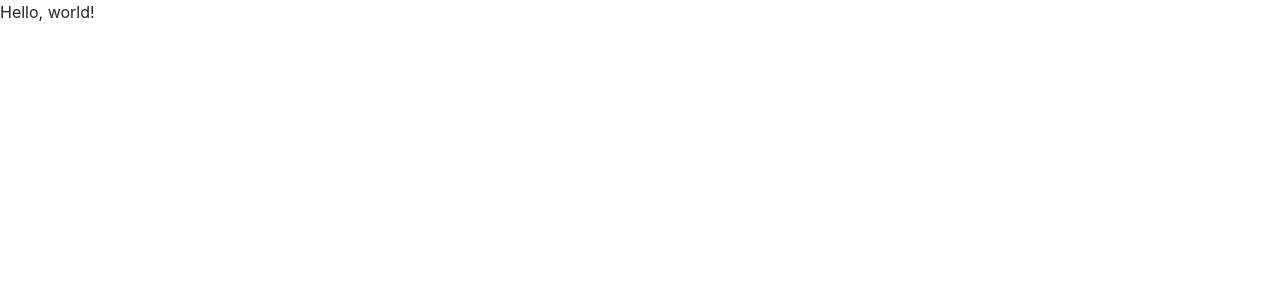
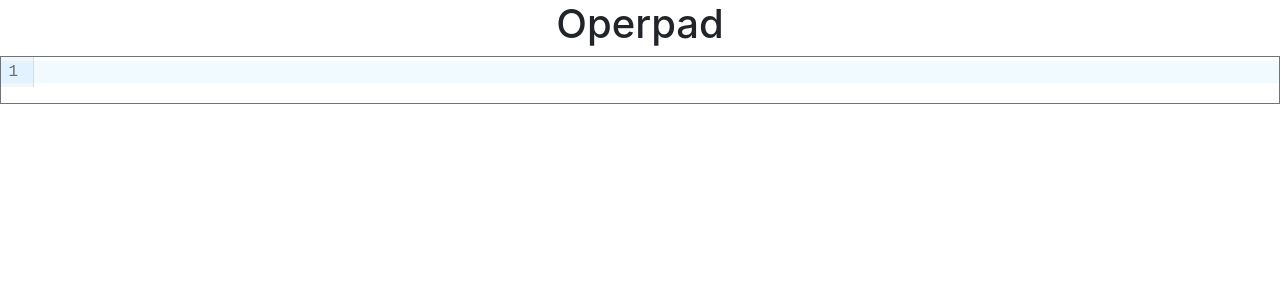
Before and after one commit to vaziliybober/operpad, a React app: page / in a window 1280 px wide. Shown: the top 300 px of the page. Built offline with nearby package versions, Linux system fonts and the light colour scheme; the HTML template or start-up script is replaced by a standard one.

Commit message:
add editor

```diff
--- a/package.json
+++ b/package.json
@@ -30,9 +30,11 @@
   "homepage": "https://github.com/vaziliybober/operpad#readme",
   "dependencies": {
     "@reduxjs/toolkit": "^1.5.0",
+    "@uiw/react-codemirror": "^3.0.6",
     "axios": "^0.21.0",
     "bootstrap": "^4.5.3",
     "classnames": "^2.2.6",
+    "codemirror": "^5.61.0",
     "core-js": "^3.8.0",
     "cssnano": "^4.1.10",
     "debug": "^4.3.1",
--- a/src/components/App.jsx
+++ b/src/components/App.jsx
@@ -1,5 +1,13 @@
 import React from 'react';
+import CodeMirror from '@uiw/react-codemirror';
 
-const App = () => <div>Hello, world!</div>;
+const App = () => (
+  <>
+    <h1 className="text-center">Operpad</h1>
+    <div className="h-50 pb-3 border border-secondary">
+      <CodeMirror />
+    </div>
+  </>
+);
 
 export default App;
--- a/webpack.config.babel.js
+++ b/webpack.config.babel.js
@@ -11,7 +11,7 @@ module.exports = {
     gon: 'gon',
   },
   resolve: {
-    extensions: ['.js', '.jsx'],
+    extensions: ['.js', '.jsx', '.css'],
   },
   output: {
     path: path.join(__dirname, 'dist', 'public'),
@@ -49,6 +49,10 @@ module.exports = {
           { loader: 'sass-loader' },
         ],
       },
+      {
+        test: /\.css$/,
+        use: [{ loader: 'style-loader' }, { loader: 'css-loader' }],
+      },
     ],
   },
 };
```
Also changed, not shown: 2 other files (tests, documents, lock files or other folders).
